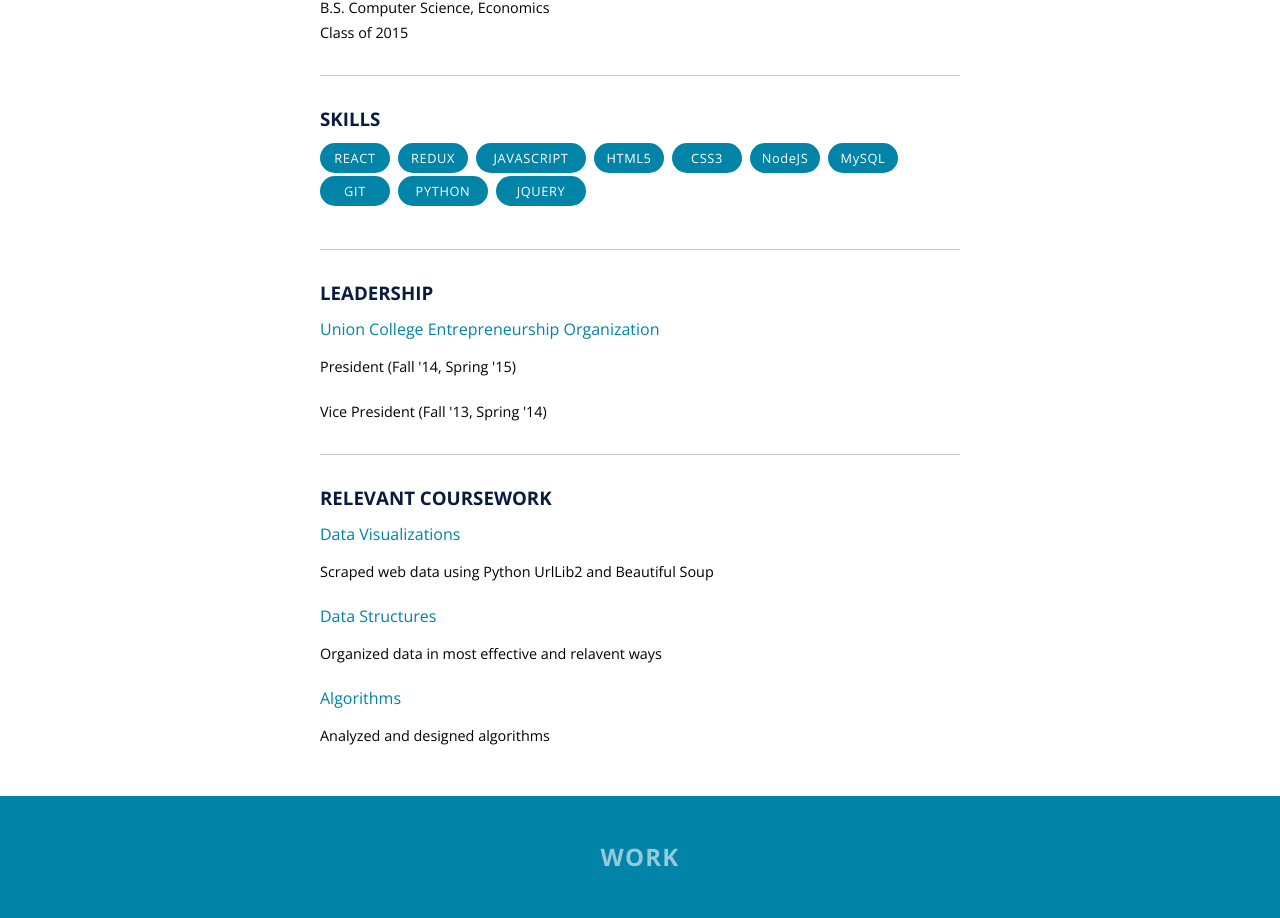
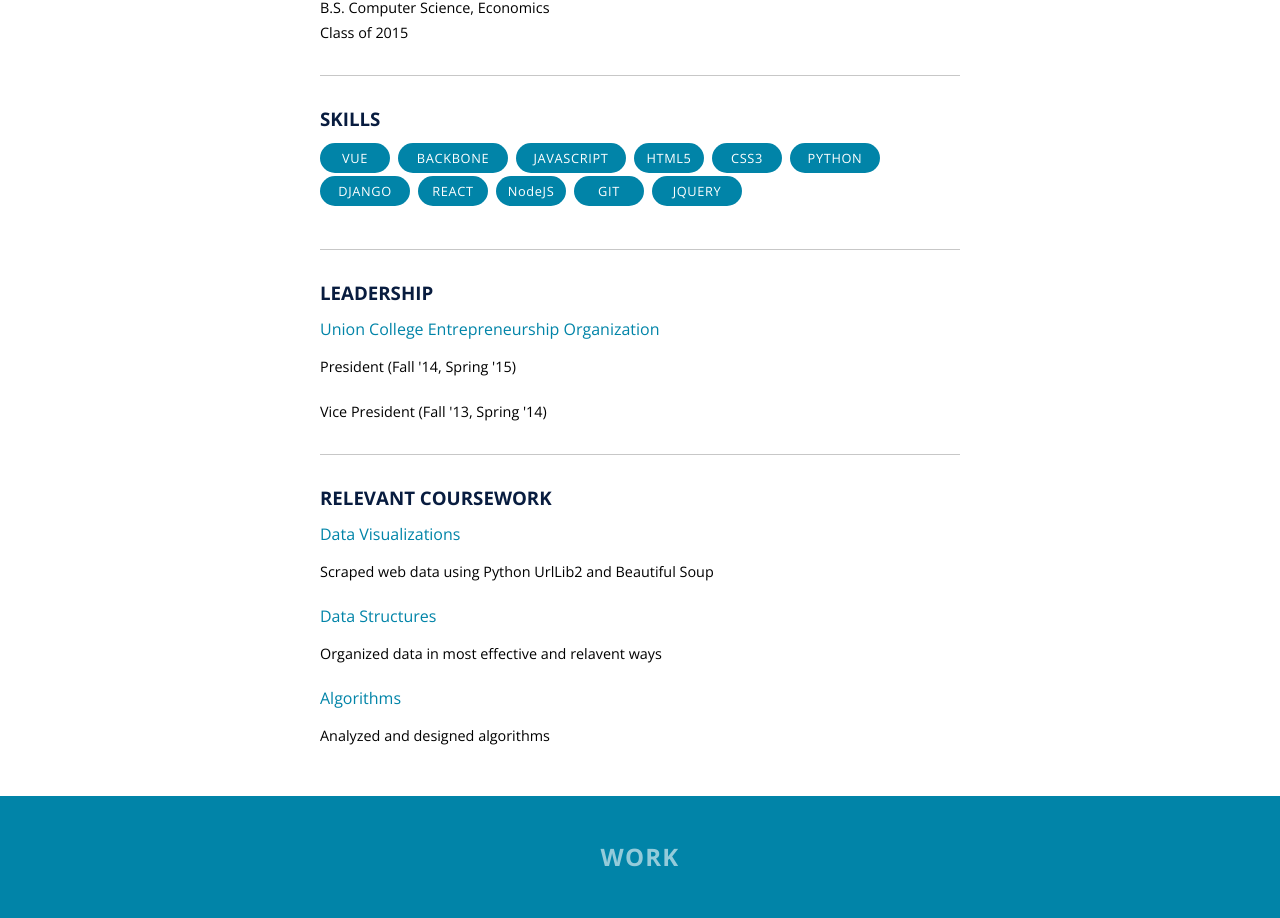
Before and after one commit to ccarey221/conorsportfolio, a React app: page / in a window 1280 px wide. Shown: the part 1452-2370 px from the top of the page. Built offline with nearby package versions, Linux system fonts and the light colour scheme.

Commit message:
update skills

```diff
--- a/src/Components/Body/Education.jsx
+++ b/src/Components/Body/Education.jsx
@@ -41,15 +41,16 @@ export default class Education extends React.Component {
           </div>
           <div className='appSection eduApp'>
             <h3>SKILLS</h3>
-            <Bubble text='REACT' />
-            <Bubble text='REDUX' />
+            <Bubble text='VUE' />
+            <Bubble className='largeBubble' text='BACKBONE' />
             <Bubble className='largeBubble' text='JAVASCRIPT' />
             <Bubble text='HTML5' />
             <Bubble text='CSS3' />
+            <Bubble className='mediumBubble' text='PYTHON' />
+            <Bubble className='mediumBubble' text='DJANGO' />
+            <Bubble text='REACT' />
             <Bubble text='NodeJS' />
-            <Bubble text='MySQL' />
             <Bubble text='GIT' />
-            <Bubble className='mediumBubble' text='PYTHON' />
             <Bubble className='mediumBubble' text='JQUERY' />
           </div>
           <div className='appSection eduApp'>
```
